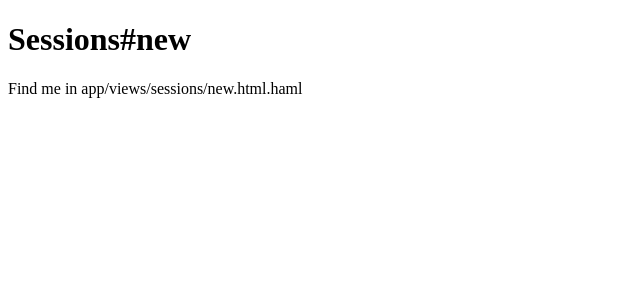
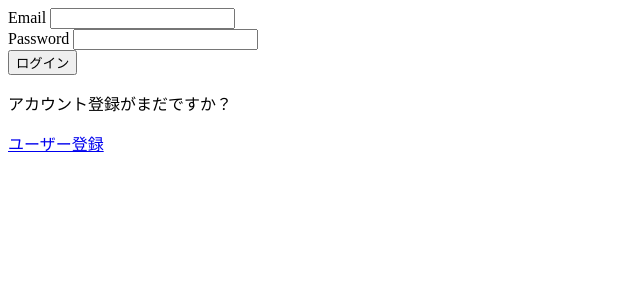
Before and after one commit to Harasou21/ideaFrameworks, a Rails app: page /login in a window 1280 px wide. Shown: the top 300 px of the page, without its empty margins (0-640 px from the left). Run offline with Rails 7, Linux system fonts and the light colour scheme; style sheets or scripts are compiled from the project's sources.

Commit message:
ログイン機構を作成 #9

```diff
--- a/app/controllers/sessions_controller.rb
+++ b/app/controllers/sessions_controller.rb
@@ -1,4 +1,18 @@
 class SessionsController < ApplicationController
+
   def new
   end
+
+
+  def create
+    user = User.find_by(email: params[:session][:email].downcase)
+    password = params[:session][:password]
+    if user && user.authenticate(password)
+      log_in user
+      redirect_to user
+    else
+      flash[:danger] = 'パスワードとemailの組み合わせが正しくありません'
+      render 'new'
+    end
+  end
 end
--- a/app/views/sessions/new.html.haml
+++ b/app/views/sessions/new.html.haml
@@ -1,2 +1,16 @@
-%h1 Sessions#new
-%p Find me in app/views/sessions/new.html.haml
+= form_with(url: login_path, scope: :session) do |f|
+  - flash.each do |message_type,message|
+    = message
+
+  %div
+    = f.label :email
+    = f.text_field :email
+
+  %div
+    = f.label :password
+    = f.password_field :password
+
+  = f.submit "ログイン"
+
+%p アカウント登録がまだですか？
+= link_to "ユーザー登録", new_user_path
```
Also changed, not shown: app/helpers/sessions_helper.rb (+13 -0 lines).
